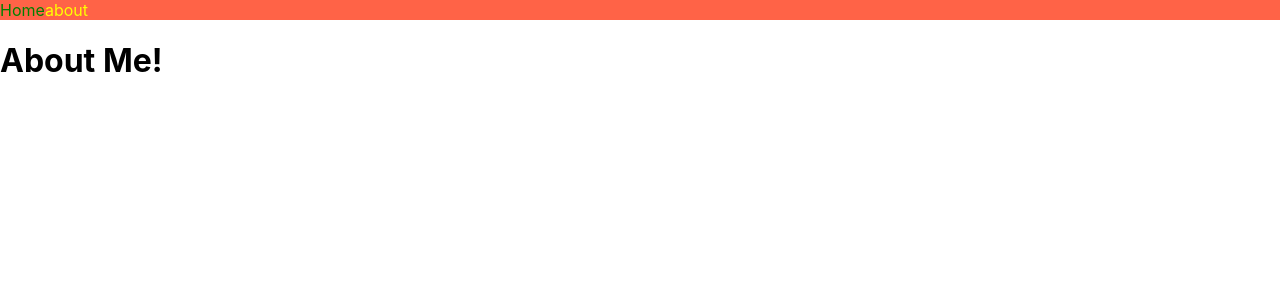
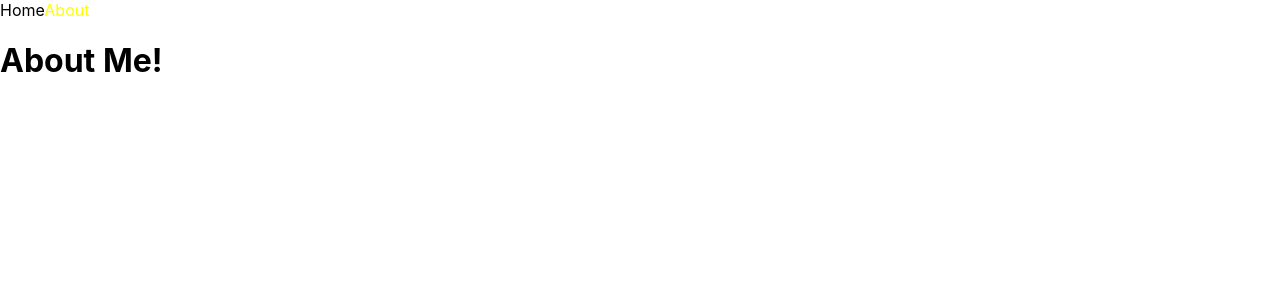
Before and after one commit to HyeonWooGa/nextjs__intro, a Next.js app: page /about in a window 1280 px wide. Shown: the top 300 px of the page. Built offline with nearby package versions, Linux system fonts and the light colour scheme.

Commit message:
Patterns (Layout, Seo)

```diff
--- /dev/null
+++ b/components/Layout.js
@@ -0,0 +1,10 @@
+import NavBar from "./NavBar";
+
+export default function Layout({ children }) {
+  return (
+    <>
+      <NavBar />
+      <div>{children}</div>
+    </>
+  );
+}
--- a/components/NavBar.js
+++ b/components/NavBar.js
@@ -10,12 +10,9 @@
         <a className={router.pathname === "/" ? "active" : ""}>Home</a>
       </Link>
       <Link href="/about">
-        <a className={router.pathname === "/about" ? "active" : ""}>about</a>
+        <a className={router.pathname === "/about" ? "active" : ""}>About</a>
       </Link>
       <style jsx>{`
-        nav {
-          background-color: tomato;
-        }
         a {
           text-decoration: none;
         }
--- /dev/null
+++ b/components/Seo.js
@@ -0,0 +1,11 @@
+import Head from "next/head";
+
+export default function Seo({ title }) {
+  return (
+    <>
+      <Head>
+        <title>{title} | Next Movies</title>
+      </Head>
+    </>
+  );
+}
--- a/pages/_app.js
+++ b/pages/_app.js
@@ -1,16 +1,12 @@
-import NavBar from "../components/NavBar";
+import Layout from "../components/Layout";
 import "../styles/globals.css";
 
 export default function App({ Component, pageProps }) {
   return (
     <>
-      <NavBar />
-      <Component {...pageProps} />
-      <style jsx global>{`
-        a {
-          color: green;
-        }
-      `}</style>
+      <Layout>
+        <Component {...pageProps} />
+      </Layout>
     </>
   );
 }
--- a/pages/about.js
+++ b/pages/about.js
@@ -1,7 +1,10 @@
+import Seo from "../components/Seo";
+
 export default function About() {
   return (
-    <div>
+    <>
+      <Seo title="About" />
       <h1>About Me!</h1>
-    </div>
+    </>
   );
 }
```
Also changed, not shown: pages/index.js (+5 -2 lines).
